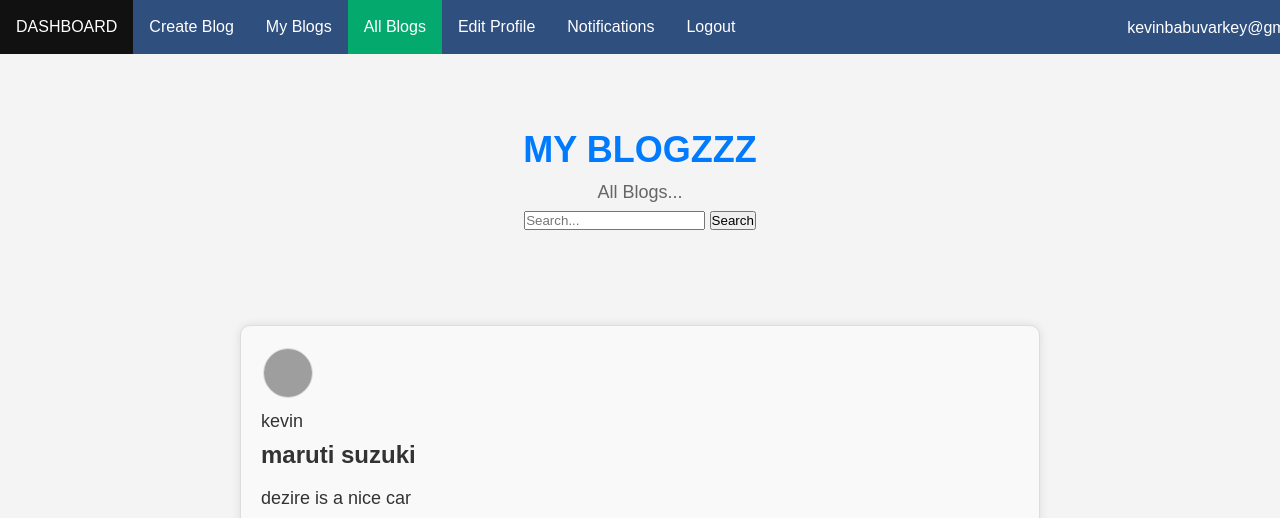
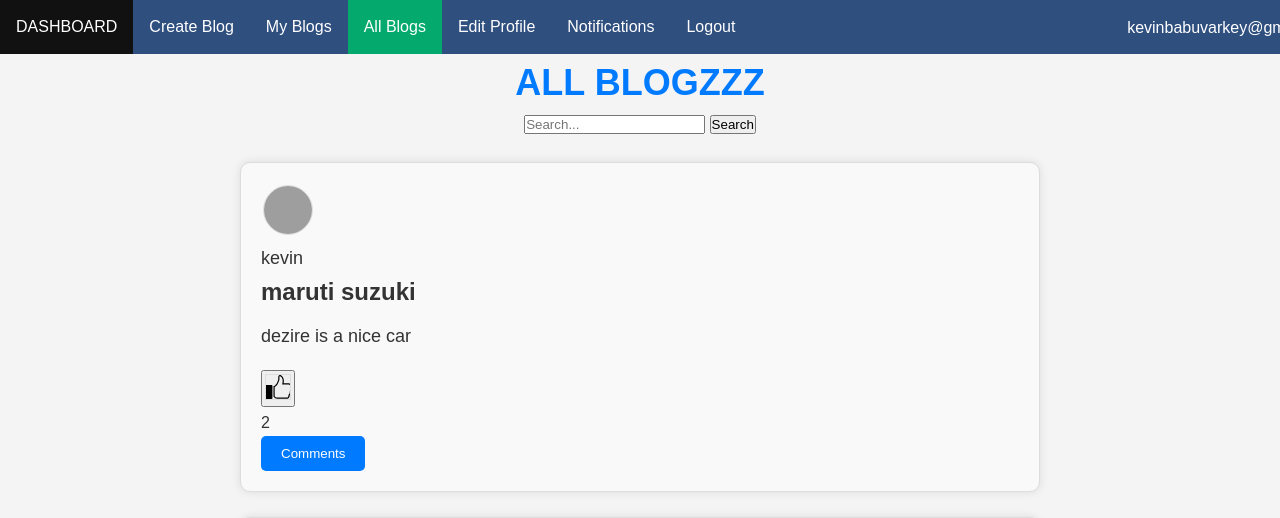
Before and after one commit to Matrix5567/Blogapp, a Django app: page /members/ in a window 1280 px wide. Shown: the top 518 px of the page. Run offline with Django 4.2, Linux system fonts and the light colour scheme; a user stored in the database is signed in; data comes from the database, SQL or seed files in the repository; both versions use the stored data as it was after the commit; data that the repository does not hold is empty; grey boxes are pictures that could not be loaded.

Commit message:
some design fixes

```diff
--- a/emailproject/emailloginapp/static/css/page1.css
+++ b/emailproject/emailloginapp/static/css/page1.css
@@ -26,7 +26,7 @@ header {
   display: flex;
   flex-direction: column;
   align-items: center;
-  padding: 67px;
+  padding: 0px;
 }
 
 header h1 {
--- a/emailproject/emailloginapp/templates/page1.html
+++ b/emailproject/emailloginapp/templates/page1.html
@@ -67,11 +67,10 @@ document.getElementById(`comment-text-${postId}`).value="";
 <body>
     <div>
         <header>
-            <h1>MY BLOGZZZ</h1>
+            <h1>ALL BLOGZZZ</h1>
             {% if not user.is_authenticated %}
             <p>Welcome to my blog!</p>
             {% else %}
-            <p>All Blogs...</p>
             <div class="search-bar">
     <form method="get" action="{% url 'members' %}">
 <!--        {% csrf_token %}-->
```
Also changed, not shown: emailproject/db.sqlite3.
